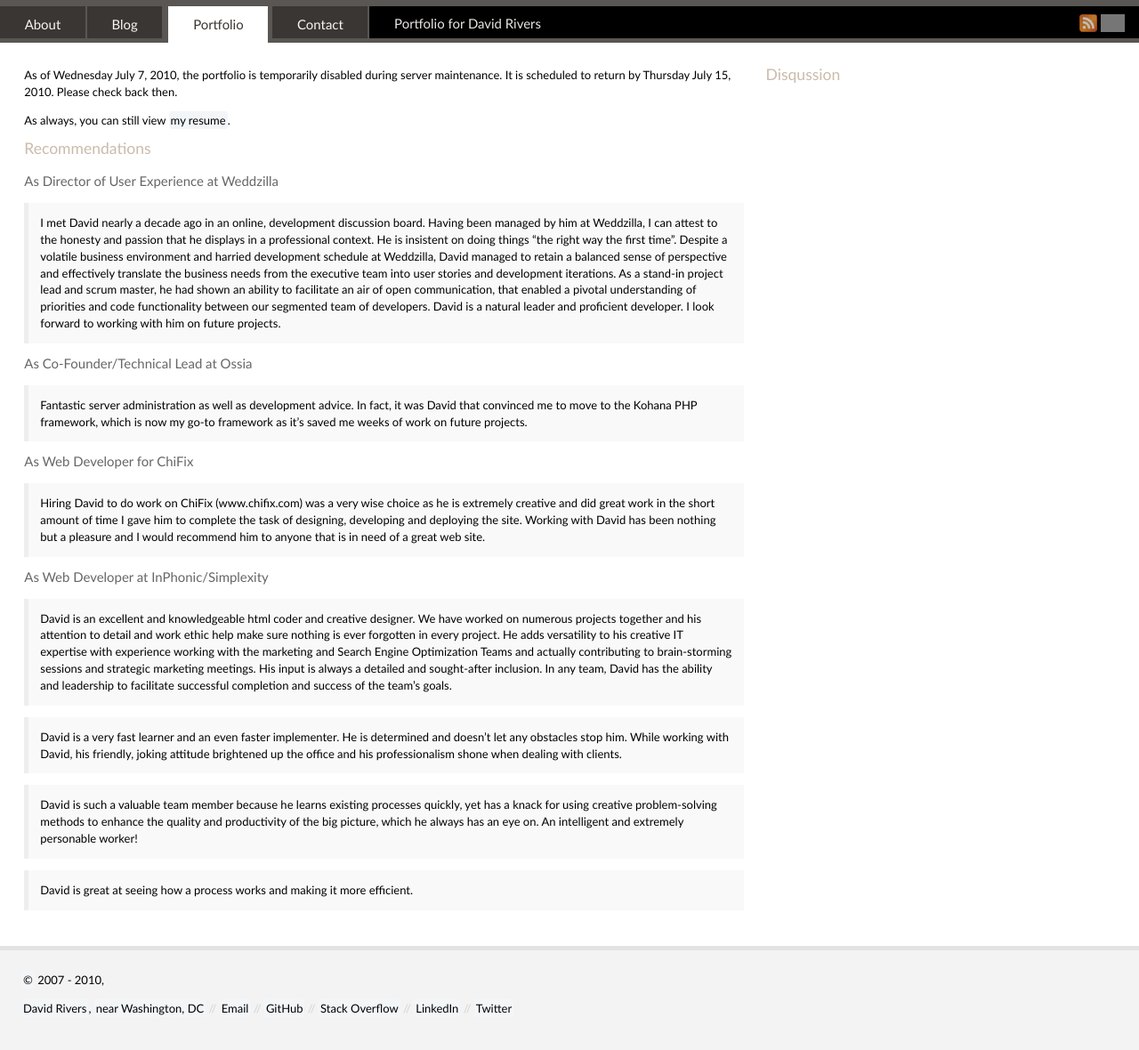
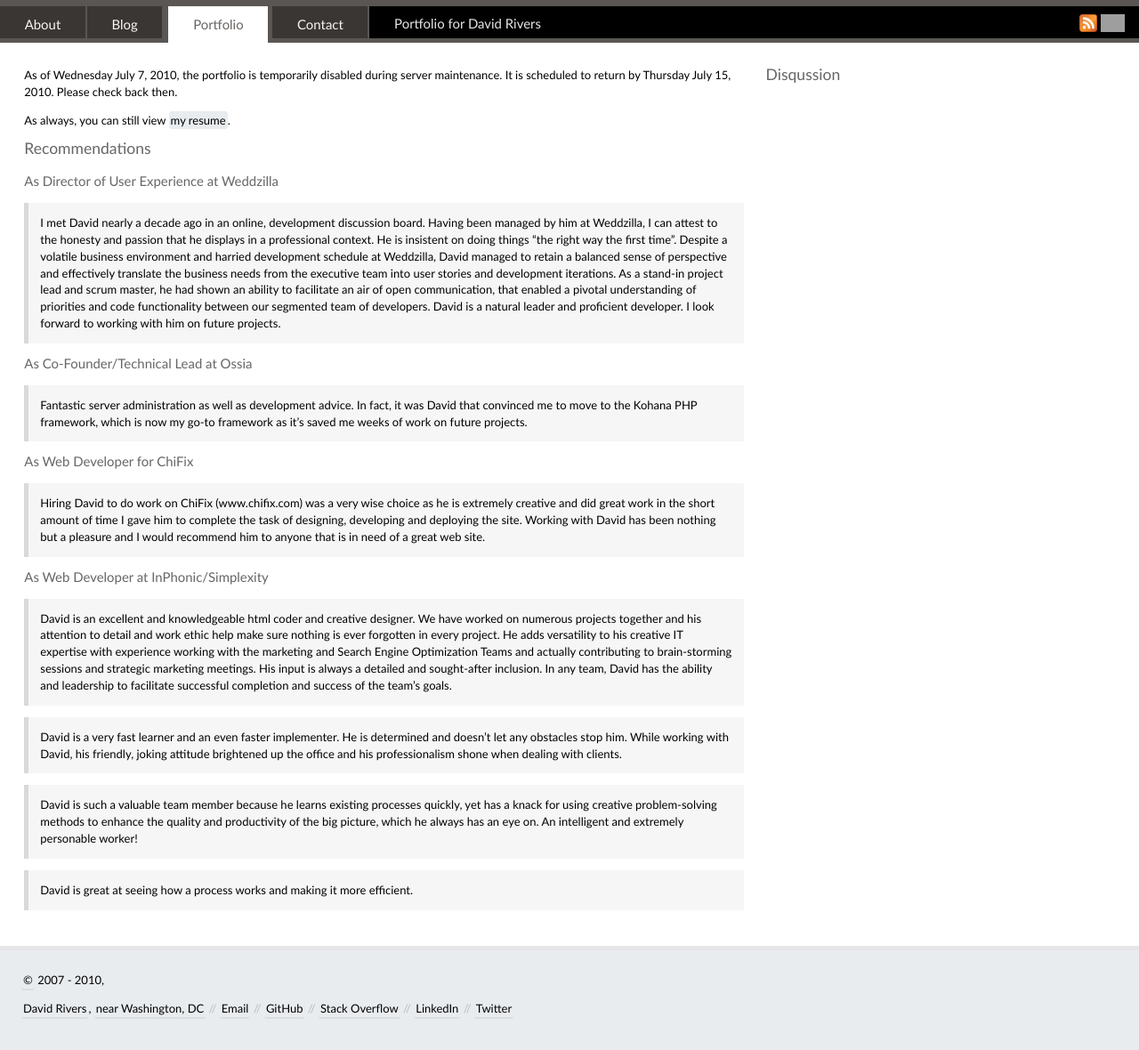
Before and after one commit to davidrivers/davidrivers.name-old, a Jekyll site: the page built from portfolio/index.markdown, in a window 1280 px wide and 1180 px high. Shown: the whole window at 89% size. Built offline with Jekyll 4.4.1, drawn with Linux system fonts in a browser that asks for light colours; nearby versions of some CDN libraries; library files that are not in the unit come from our copies; Markdown is read by kramdown in place of the engine named in the settings; comment, search, counter and statistics services are not loaded; grey boxes are pictures that could not be loaded.

Commit message:
CSS improvements for lesser monitors

```diff
--- a/css/application.css
+++ b/css/application.css
@@ -1,18 +1,18 @@
 a {
   -moz-border-radius: 3px;
   -webkit-border-radius: 3px;
-  background: #f3f6f9;
+  background: #e9ecef;
   color: black;
   padding: 2px;
   text-decoration: none; }
   a:hover {
-    background: none;
-    text-decoration: underline; }
+    border-bottom: 2px solid #ddd; }
   a img {
     border: 0; }
 
 address {
-  display: inline; }
+  display: inline;
+  font-style: normal; }
 
 #bd {
   background: #fff;
@@ -22,7 +22,7 @@ address {
   z-index: 1; }
 
 body {
-  background: #f3f3f3;
+  background: #e9ecef;
   font-family: Optima, Verdana, sans-serif;
   line-height: 145%;
   overflow-x: hidden; }
@@ -44,16 +44,17 @@ dt:after {
   unicode-bidi: bidi-override; }
 
 #ft {
-  background: #f3f3f3;
-  border-top: 5px solid #e3e3e3;
+  border-top: 5px solid #e6e6e6;
   padding: 1.85em; }
+  #ft a {
+    border-bottom: 2px solid #ddd; }
 
 blockquote, dl, h1, h2, h3, h4, ol, p, ul {
   margin-bottom: 1em; }
 
 blockquote {
-  background: #f9f9f9;
-  border-left: 5px solid #eee;
+  background: #f6f6f6;
+  border-left: 5px solid #d9d9d9;
   padding: 1em; }
 
 blockquote p {
@@ -73,7 +74,7 @@ h1 {
   top: 0.675em; }
 
 h2 {
-  color: #ccbbaa;
+  color: #666;
   font-size: 135%; }
 
 h3 {
@@ -91,18 +92,12 @@ h3 {
   top: 0;
   width: 9999px;
   z-index: 2;}
-  #hd:hover {
-    opacity: 1;
-    filter: alpha(opacity=1); }
 
 #icons a {
   background: none;
   border: 0;
-  opacity: 0.75;
   position: fixed;
   top: 1.1em; }
-  #feed a:hover {
-    opacity: 1; }
 #icons #blogroll {
   right: 1.1em; }
 #icons #feed {
@@ -121,7 +116,7 @@ li dt {
     border: 5px solid #595653;
       border-bottom: 0;
       border-top: 0;
-    color: #393633; }
+    color: #696663; }
   #nav li {
     display: inline; }
     #nav li a {
@@ -141,19 +136,23 @@ li dt {
     margin-bottom: -5px; }
 
 .separator {
-  color: #d3d3d3; }
+  color: #bbb; }
 
 .sidebar img {
   width: 200px; }
 
-.twtr-bd, .twtr-tweet-wrap {
+#twtr-widget-1 .twtr-bd, .twtr-tweet-wrap {
   padding: 0 !important; }
 
-.twtr-tweet {
+#twtr-widget-1 .twtr-tweet {
   line-height: 135% !important;
   padding: 0.75em 0 !important; }
+  #twtr-widget-1 .twtr-tweet a, #twtr-widget-1 .twtr-tweet a:hover {
+    text-decoration: none !important; }
+  #twtr-widget-1 .twtr-tweet a:hover {
+    border-bottom: 2px solid #ddd !important; }
 
-.twtr-hd, .twtr-ft {
+#twtr-widget-1 .twtr-hd, .twtr-ft {
   display: none !important; }
 
 #twtr-widget-1 p {
```
Also changed, not shown: 2 other files.
